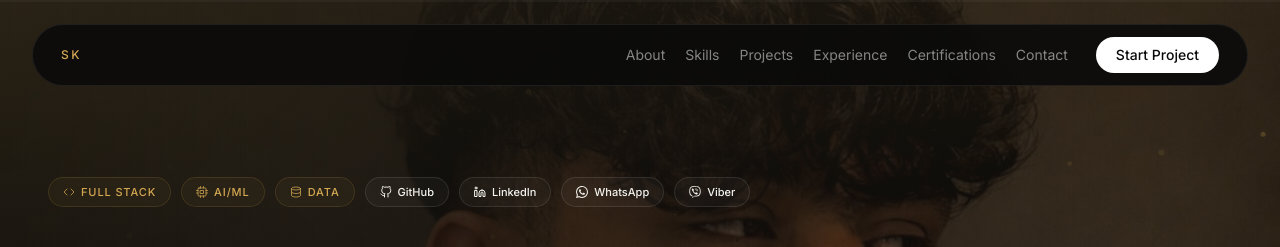
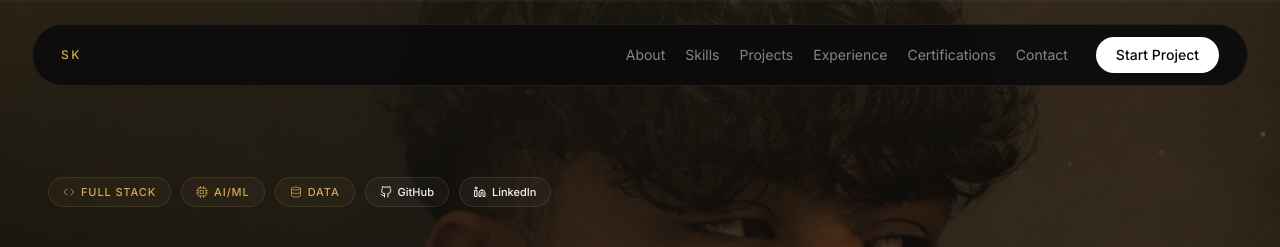
Before and after one commit to lifewithsushan/Portfolio, a React (Vite) app: page / in a window 1280 px wide. Shown: the top 247 px of the page. Built offline with nearby package versions, Linux system fonts and the light colour scheme.

Commit message:
remove WhatsApp and Viber from Hero section

```diff
--- a/src/components/sections/Hero.tsx
+++ b/src/components/sections/Hero.tsx
@@ -1,7 +1,6 @@
 import { useRef, useState } from "react";
 import { motion, useScroll, useTransform } from "framer-motion";
 import { FiArrowRight, FiChevronDown, FiCode, FiCpu, FiDatabase, FiGithub, FiLinkedin } from "react-icons/fi";
-import { SiWhatsapp, SiViber } from "react-icons/si";
 import { FlipButton } from "@/components/ui/FlipButton";
 import { useTypewriter } from "@/hooks/useTypewriter";
 import { staggerContainer, staggerItem } from "@/hooks/useAnimateInView";
@@ -89,24 +88,7 @@ export function Hero() {
                 <FiLinkedin size={12} />
                 LinkedIn
               </a>
-              <a
-                href="https://wa.me/9779769364562"
-                target="_blank"
-                rel="noreferrer"
-                className="inline-flex items-center gap-1.5 rounded-full border border-white/10 bg-white/[0.03] px-3.5 py-1.5 text-[11px] font-medium text-white/50 hover:text-white hover:border-white/20 transition"
-              >
-                <SiWhatsapp size={12} />
-                WhatsApp
-              </a>
-              <a
-                href="viber://chat?number=%2B9779769364562"
-                target="_blank"
-                rel="noreferrer"
-                className="inline-flex items-center gap-1.5 rounded-full border border-white/10 bg-white/[0.03] px-3.5 py-1.5 text-[11px] font-medium text-white/50 hover:text-white hover:border-white/20 transition"
-              >
-                <SiViber size={12} />
-                Viber
-              </a>
+
             </motion.div>
 
             <motion.h1 variants={staggerItem} className="text-[clamp(2.5rem,10vw,8rem)] leading-[0.9] tracking-[-0.04em] font-bold">
```
Also changed, not shown: Sushan-Khatri-Resume.txt (added), 1 other file (tests, documents, lock files or other folders).
